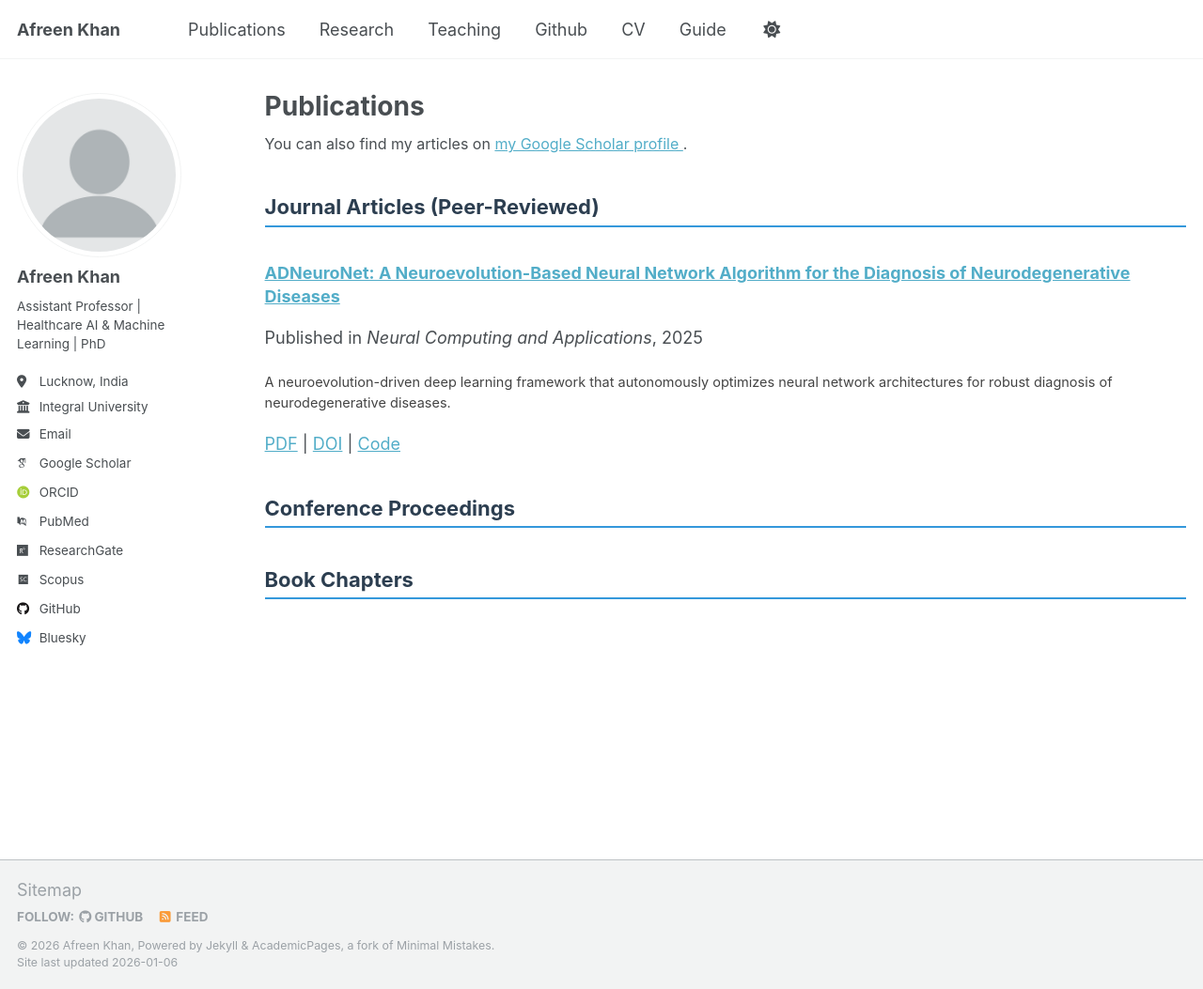
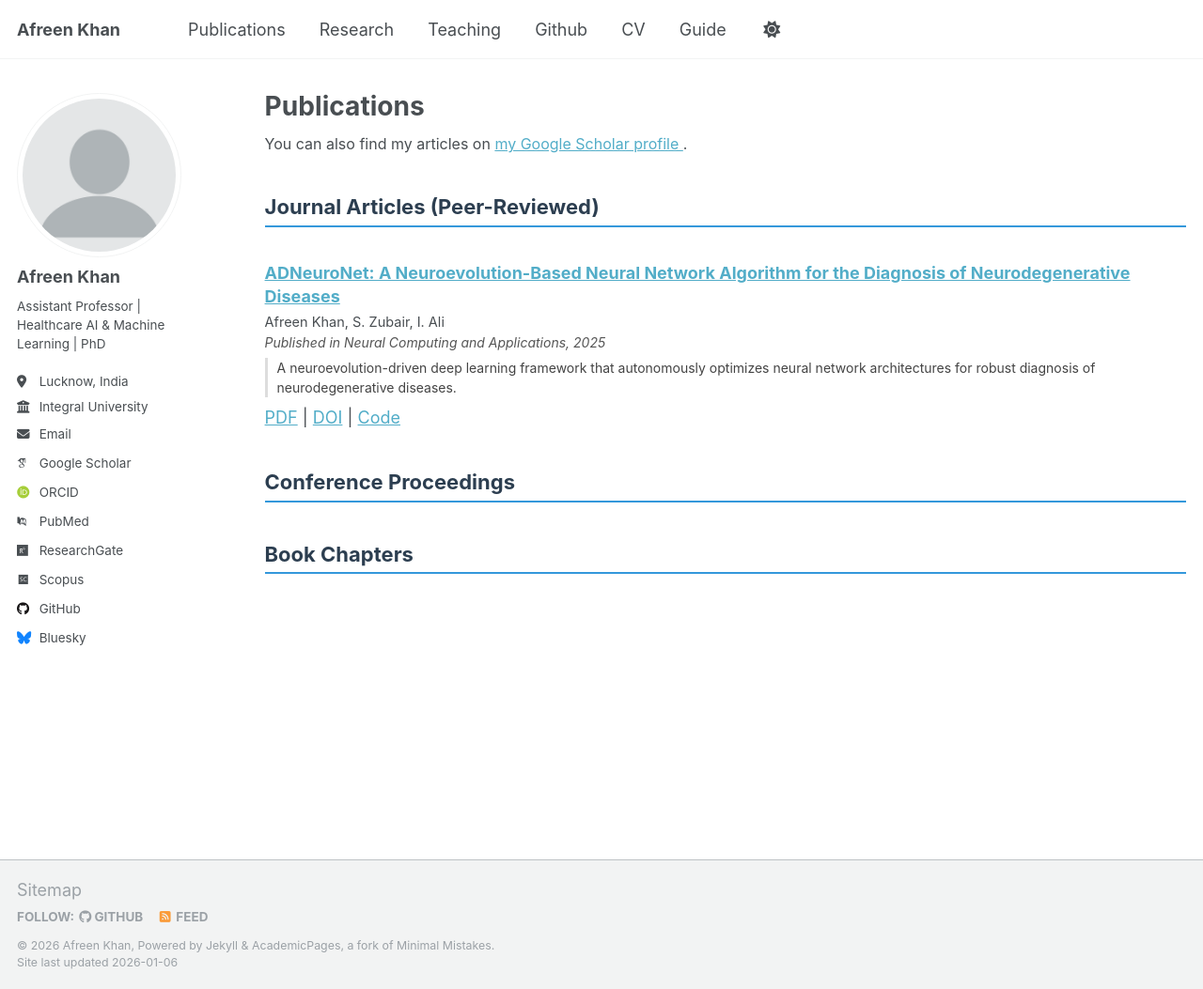
Before and after one commit to afreen-kh/afreen-kh.github.io, a Jekyll site: the page built from _pages/publications.html, in a window 1280 px wide and 1053 px high. Shown: the whole window at 94% size. Built offline with Jekyll 4.4.1, drawn with Linux system fonts in a browser that asks for light colours; some web fonts are replaced; a script that is not in the unit is left out.

Commit message:
Update archive-single.html

```diff
--- a/_includes/archive-single.html
+++ b/_includes/archive-single.html
@@ -1,31 +1,47 @@
 {% include base_path %}
 
-<div class="list__item">
-  <article class="archive__item">
+{% if post.id %}
+  {% assign title = post.title | markdownify | remove: "<p>" | remove: "</p>" %}
+{% else %}
+  {% assign title = post.title %}
+{% endif %}
 
-    <h2 class="archive__item-title">
+<div class="{{ include.type | default: "list" }}__item">
+  <article class="archive__item" itemscope itemtype="http://schema.org/CreativeWork">
+
+    <!-- TITLE -->
+    <h2 class="archive__item-title" itemprop="headline">
       {% if post.paperurl %}
-        <a href="{{ post.paperurl }}" target="_blank">{{ post.title }}</a>
+        <a href="{{ post.paperurl }}" target="_blank" rel="noopener">{{ title }}</a>
       {% else %}
-        {{ post.title }}
+        <a href="{{ base_path }}{{ post.url }}" rel="permalink">{{ title }}</a>
       {% endif %}
     </h2>
 
-    {% if post.collection == 'publications' %}
-      <p>
-        Published in <i>{{ post.venue }}</i>,
-        {{ post.date | date: "%Y" }}
-      </p>
+    <!-- AUTHORS -->
+    {% if post.authors %}
+      <div class="pub-authors">
+        {{ post.authors }}
+      </div>
     {% endif %}
 
-    {% if post.excerpt %}
-      <p class="archive__item-excerpt">
-        {{ post.excerpt }}
-      </p>
+    <!-- JOURNAL / VENUE -->
+    {% if post.collection == 'publications' %}
+      <div class="pub-journal">
+        Published in {{ post.venue }}, {{ post.date | date: "%Y" }}
+      </div>
     {% endif %}
 
+    <!-- CONTRIBUTION / EXCERPT -->
+    {% if post.excerpt %}
+      <div class="pub-contribution">
+        {{ post.excerpt | markdownify | remove: "<p>" | remove: "</p>" }}
+      </div>
+    {% endif %}
+
+    <!-- LINKS -->
     {% if post.pdf or post.doi or post.code %}
-      <p>
+      <p style="margin-top: 8px;">
         {% if post.pdf %}
           <a href="{{ post.pdf }}" target="_blank">PDF</a>
         {% endif %}
```
